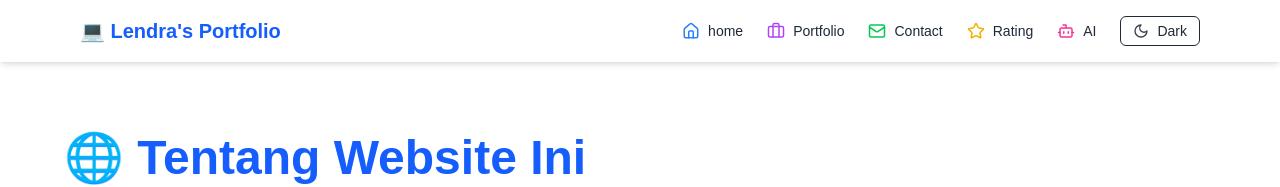
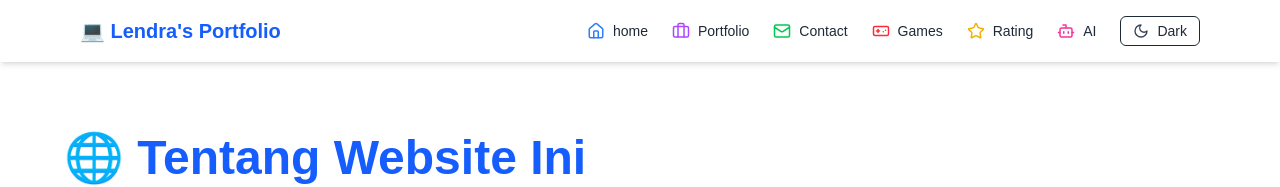
Before and after one commit to Lendraam/lenport, a Next.js app: page / in a window 1280 px wide. Shown: the top 187 px of the page. Built offline with nearby package versions, Linux system fonts and the light colour scheme.

Commit message:
navbar.js

```diff
--- a/components/navbar.js
+++ b/components/navbar.js
@@ -12,6 +12,7 @@ import {
   Bot,
   Menu,
   X,
+  Gamepad, // ✅ Icon untuk Games
 } from "lucide-react";
 
 export default function Navbar() {
@@ -47,6 +48,11 @@ export default function Navbar() {
       href: "/contact",
       label: "Contact",
       icon: <Mail size={18} className="text-green-500" />,
+    },
+    {
+      href: "/games",
+      label: "Games",
+      icon: <Gamepad size={18} className="text-red-500" />, // ✅ Sudah sesuai
     },
     {
       href: "/rating",
```
